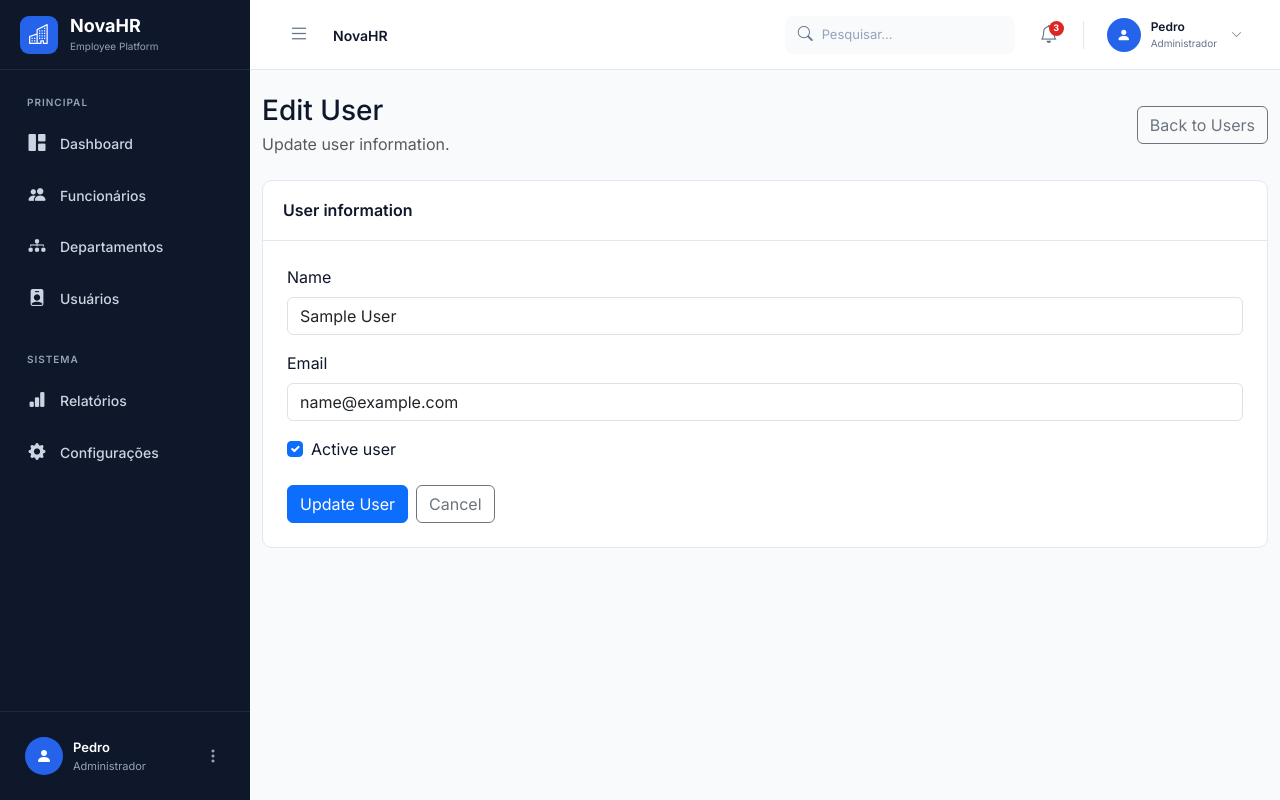
After one commit to panzo1f/employee-management-system, a Flask app: page /users/1/edit in a window 1280 px wide. The commit adds this page. Run offline with Flask 3, Linux system fonts and the light colour scheme; tables that the repository leaves empty hold one stand-in row (values such as "Sample post").

Commit message:
feat: add user editing

```diff
--- a/app/routes/users.py
+++ b/app/routes/users.py
@@ -63,3 +63,56 @@ def create_user():
         "users/create.html",
         is_active=True,
     )
+
+@users_bp.route(
+    "/<int:user_id>/edit",
+    methods=["GET", "POST"],
+)
+def edit_user(user_id):
+    user = UserService.get_by_id(user_id)
+
+    if user is None:
+        flash("User not found.", "error")
+
+        return redirect(
+            url_for("users.list_users")
+        )
+
+    if request.method == "POST":
+        name = request.form.get("name", "").strip()
+        email = request.form.get("email", "").strip()
+        is_active = request.form.get("is_active") == "on"
+
+        if not name:
+            flash("User name is required.", "error")
+
+            return render_template(
+                "users/edit.html",
+                user=user,
+            )
+
+        if not email:
+            flash("User email is required.", "error")
+
+            return render_template(
+                "users/edit.html",
+                user=user,
+            )
+
+        UserService.update(
+            user=user,
+            name=name,
+            email=email,
+            is_active=is_active,
+        )
+
+        flash("User updated successfully.", "success")
+
+        return redirect(
+            url_for("users.list_users")
+        )
+
+    return render_template(
+        "users/edit.html",
+        user=user,
+    )
--- a/app/services/user_service.py
+++ b/app/services/user_service.py
@@ -10,6 +10,10 @@ class UserService:
     @staticmethod
     def get_all():
         return User.query.order_by(User.id.desc()).all()
+
+    @staticmethod
+    def get_by_id(user_id):
+        return db.session.get(User, user_id)
 
     @staticmethod
     def get_statistics():
@@ -47,3 +51,20 @@ class UserService:
         )
 
         return user
+
+    @staticmethod
+    def update(user, name, email, is_active=True):
+        old_name = user.name
+
+        user.name = name
+        user.email = email
+        user.is_active = is_active
+
+        db.session.commit()
+
+        ActivityService.create(
+            "user_updated",
+            f"{old_name} foi atualizado para {user.name}",
+        )
+
+        return user
--- /dev/null
+++ b/app/templates/users/edit.html
@@ -0,0 +1,130 @@
+{% extends "layouts/base.html" %}
+
+{% block title %}
+    Edit User | NovaHR
+{% endblock %}
+
+{% block content %}
+
+<div class="container-fluid py-4">
+
+    <div class="d-flex justify-content-between align-items-center mb-4">
+
+        <div>
+            <h1 class="h3 mb-1">
+                Edit User
+            </h1>
+
+            <p class="text-muted mb-0">
+                Update user information.
+            </p>
+        </div>
+
+        <a
+            href="{{ url_for('users.list_users') }}"
+            class="btn btn-outline-secondary"
+        >
+            Back to Users
+        </a>
+
+    </div>
+
+
+    <div class="dashboard-panel">
+
+        <div class="dashboard-panel-header">
+
+            <h2 class="dashboard-panel-title">
+                User information
+            </h2>
+
+        </div>
+
+
+        <div class="p-4">
+
+            <form method="POST">
+
+                <div class="mb-3">
+
+                    <label for="name" class="form-label">
+                        Name
+                    </label>
+
+                    <input
+                        type="text"
+                        class="form-control"
+                        id="name"
+                        name="name"
+                        value="{{ user.name }}"
+                        required
+                    >
+
+                </div>
+
+
+                <div class="mb-3">
+
+                    <label for="email" class="form-label">
+                        Email
+                    </label>
+
+                    <input
+                        type="email"
+                        class="form-control"
+                        id="email"
+                        name="email"
+                        value="{{ user.email }}"
+                        required
+                    >
+
+                </div>
+
+
+                <div class="form-check mb-4">
+
+                    <input
+                        class="form-check-input"
+                        type="checkbox"
+                        id="is_active"
+                        name="is_active"
+                        {% if user.is_active %}checked{% endif %}
+                    >
+
+                    <label
+                        class="form-check-label"
+                        for="is_active"
+                    >
+                        Active user
+                    </label>
+
+                </div>
+
+
+                <div class="d-flex gap-2">
+
+                    <button
+                        type="submit"
+                        class="btn btn-primary"
+                    >
+                        Update User
+                    </button>
+
+                    <a
+                        href="{{ url_for('users.list_users') }}"
+                        class="btn btn-outline-secondary"
+                    >
+                        Cancel
+                    </a>
+
+                </div>
+
+            </form>
+
+        </div>
+
+    </div>
+
+</div>
+
+{% endblock %}
```
Also changed, not shown: app/templates/users/list.html (+16 -1 lines).
